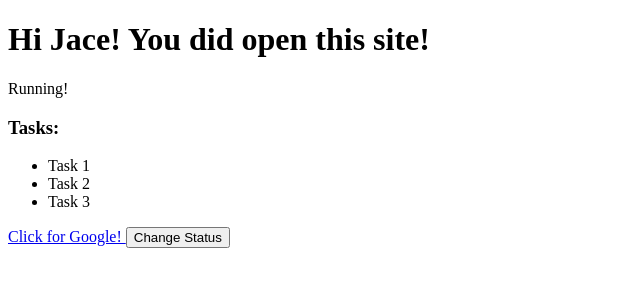
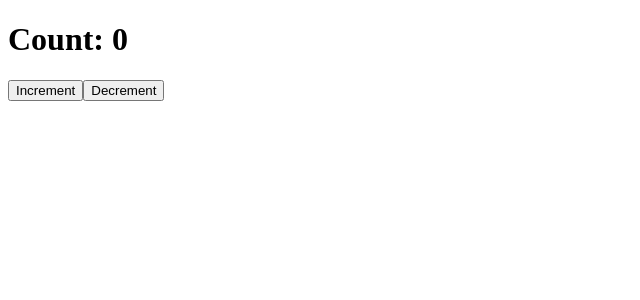
Before and after one commit to romanjosephgallardo/vue-js-test, a Vue app in the folder vue-test-app/: page / in a window 1280 px wide. Shown: the top 300 px of the page, without its empty margins (0-640 px from the left). Built offline with nearby package versions, Linux system fonts and the light colour scheme.

Commit message:
reactive() test.

```diff
--- a/vue-test-app/src/App.vue
+++ b/vue-test-app/src/App.vue
@@ -1,41 +1,12 @@
-<script>
-export default {
-	data(){
-		return {
-			name: 'Jace',
-			status: 'running', // Status: Sleeping, Running, Idle
-			tasks: ['Task 1', 'Task 2', 'Task 3' ],
-			link: 'https://google.com'
-		};
-	},
-
-	methods: {
-		toggleStatus() {
-			if (this.status === 'active'){
-				this.status = 'pending';
-			} else if (this.status === 'pending'){
-				this.status = 'inactive';
-			} else {
-				this.status = 'active';
-			}
-		}
-	}
-};
+<script setup>
+    import { reactive } from 'vue';
+    let initialState = reactive({ count: 0 });
 </script>
 
 <template>
-	<h1>Hi {{ name }}! You did open this site!</h1>
-	<p v-if="status === 'pending'"> Sleeping! </p>
-	<p v-else-if="status === 'running'"> Running! </p>
-	<p v-else="status === 'idle'"> Idle! </p>
-
-	<h3> Tasks:</h3>
-	<ul>
-		<li v-for="task in tasks" key="task"> {{ task }} </li>
-	</ul>
-	<a :href="link"> Click for Google! </a>
-	</br>
-	<button @:click="toggleStatus"> Change Status </button>
+    <h1> Count: {{  initialState.count  }}</h1>
+	<button @click="initialState.count++"> Increment </button>
+	<button @click="initialState.count--"> Decrement </button>
 </template>
 
 <style></style>
```
